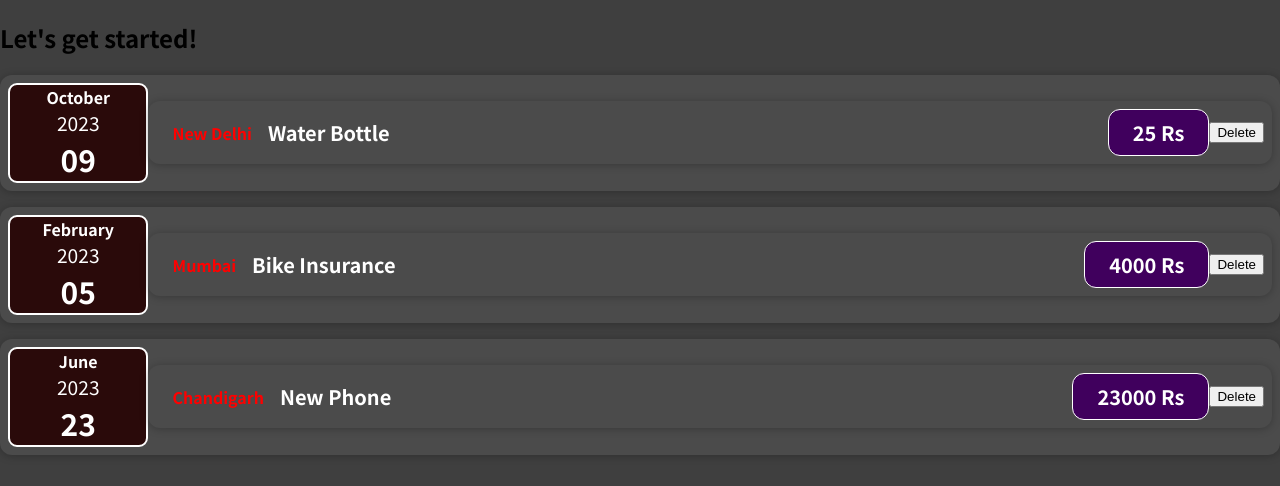
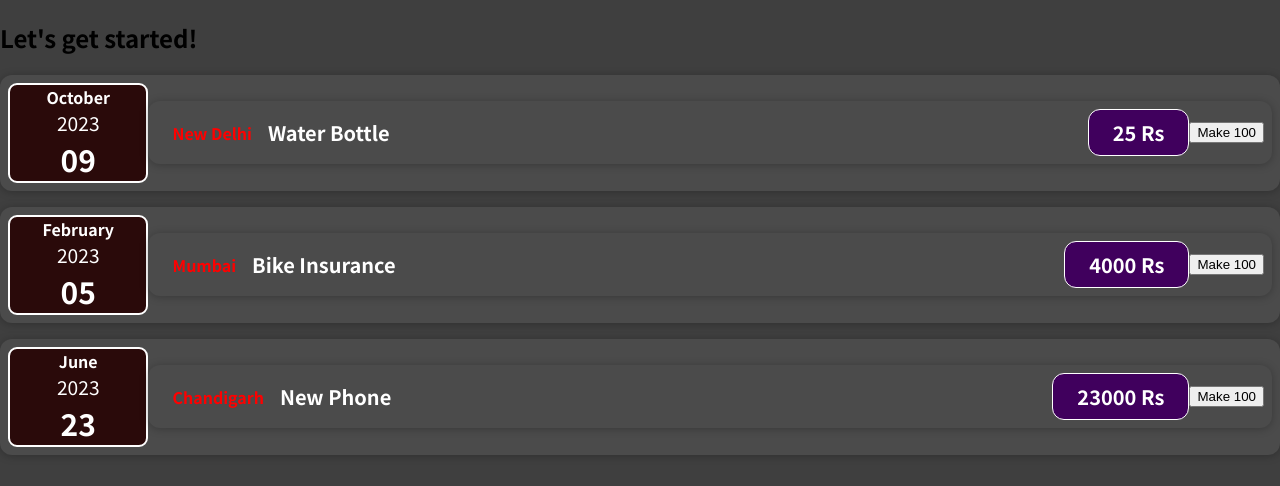
Before and after one commit to hespnod/01-starting-setup, a React (Create React App) app: page / in a window 1280 px wide. Shown: the top 486 px of the page. Built offline with nearby package versions, Linux system fonts and the light colour scheme.

Commit message:
added a button which makes amount to 100Rs

```diff
--- a/src/components/Expenses/ExpenseDetails.jsx
+++ b/src/components/Expenses/ExpenseDetails.jsx
@@ -1,19 +1,22 @@
 import './ExpenseItem.css'
 import Card from '../UI/Card'
+import { useState } from 'react';
 
 const ExpenseDeatils = (props)=>{
 
+    const[amount,setAmount] = useState(props.amount);
+    const handleClick = ()=>{
+        setAmount(100);
+    }
 
     return(
         <Card className="expense-item">
             <div className="expense-item__location">{props.location}</div>
             <div className='expense-item__description'>
                 <h2>{props.title}</h2>
-                <div className='expense-item__price'>{props.amount} Rs</div>
+                <div className='expense-item__price'>{amount} Rs</div>
             </div>
-            <button onClick={(ele)=>{const rem = ele.target.parentElement;
-                rem.remove();
-            }} className='delete'>Delete</button>
+            <button onClick={handleClick}>Make 100</button>
         </Card>
     );
 }
```
